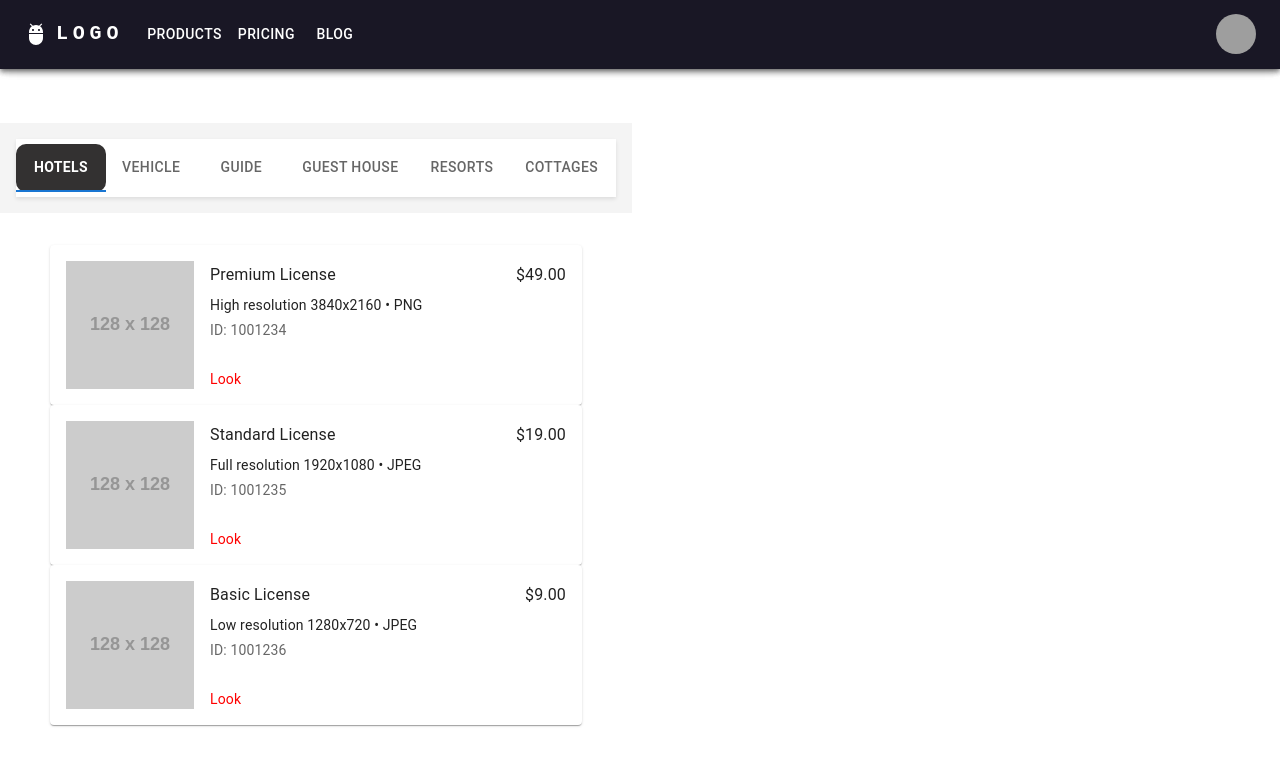
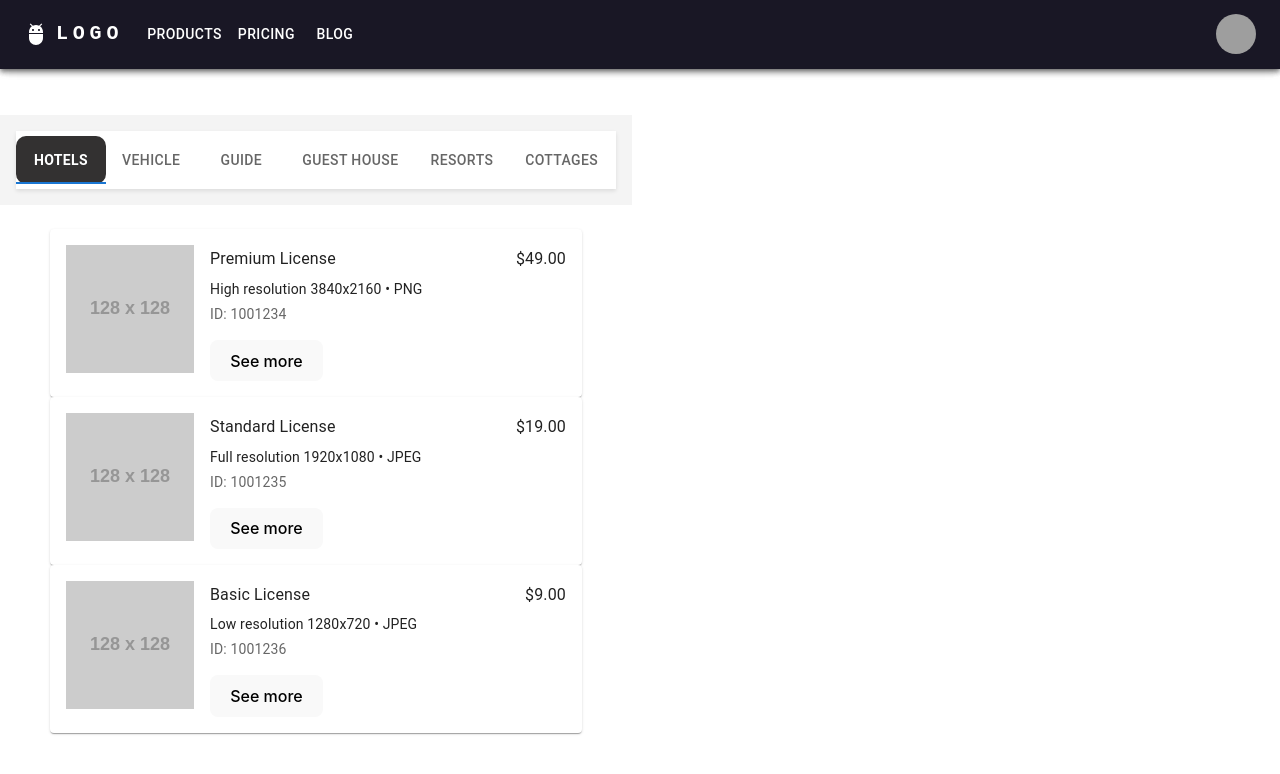
Before and after one commit to Ari-arangajanan/travel_mingele_minApp, a React (Vite) app: page / in a window 1280 px wide. Shown: the top 774 px of the page. Built offline with nearby package versions, Linux system fonts and the light colour scheme; grey boxes are pictures that could not be loaded.

Commit message:
card impl

```diff
--- a/src/Components/Card.tsx
+++ b/src/Components/Card.tsx
@@ -4,6 +4,7 @@ import Grid from "@mui/material/Grid";
 import Paper from "@mui/material/Paper";
 import Typography from "@mui/material/Typography";
 import ButtonBase from "@mui/material/ButtonBase";
+import Button from "./Button";
 
 const Img = styled("img")({
   margin: "auto",
@@ -18,7 +19,7 @@ interface CardProps {
   description: string;
   price: string;
   id: string;
-  onRemove: () => void;
+  handleClick: () => void;
 }
 
 const Card: React.FC<CardProps> = ({
@@ -27,7 +28,7 @@ const Card: React.FC<CardProps> = ({
   description,
   price,
   id,
-  onRemove,
+  handleClick,
 }) => {
   return (
     <Paper
@@ -59,13 +60,11 @@ const Card: React.FC<CardProps> = ({
               </Typography>
             </Grid>
             <Grid item>
-              <Typography
-                sx={{ cursor: "pointer", color: "red" }}
-                variant="body2"
-                onClick={onRemove}
-              >
-                Look
-              </Typography>
+              <Button
+                children="See more"
+                color="primary"
+                onClick={handleClick}
+              />
             </Grid>
           </Grid>
           <Grid item>
--- /dev/null
+++ b/src/Components/CardDetails.tsx
@@ -0,0 +1,16 @@
+import { AppBar, Box } from "@mui/material";
+import React, { Fragment } from "react";
+import NavBar from "./NavBar";
+
+const CardDetails = () => {
+  return (
+    <Fragment>
+      <AppBar position="fixed">
+        <NavBar />
+      </AppBar>
+      <Box>sample</Box>
+    </Fragment>
+  );
+};
+
+export default CardDetails;
--- a/src/pages/home/Home.tsx
+++ b/src/pages/home/Home.tsx
@@ -3,6 +3,7 @@ import React, { Fragment } from "react";
 import NavBar from "../../Components/NavBar";
 import Card from "../../Components/Card";
 import CategoryBAr from "../../Components/CategoryBAr";
+import { useNavigate } from "react-router-dom";
 
 const cardData = [
   {
@@ -29,8 +30,11 @@ const cardData = [
 ];
 
 const Home: React.FC = () => {
-  const handleRemove = (id: string) => {
-    console.log(`Remove clicked for ID: ${id}`);
+  const navigate = useNavigate();
+
+  const handleSeeMore = (id: string) => {
+    navigate(`/details/${id}`);
+    console.log(`see more clicked for ID: ${id}`);
   };
 
   return (
@@ -55,7 +59,7 @@ const Home: React.FC = () => {
         </Box>
 
         {/* <Button children="Button" onClick={() => console.log("clocked")} /> */}
-        <Box sx={{ marginTop: 2, padding: 2 }}>
+        <Box sx={{ marginTop: 1, padding: 2 }}>
           <div className="app-container">
             {cardData.map((card, index) => (
               <div key={index} className="card-box">
@@ -66,7 +70,7 @@ const Home: React.FC = () => {
                   description={card.description}
                   price={card.price}
                   id={card.id}
-                  onRemove={() => handleRemove(card.id)}
+                  handleClick={() => handleSeeMore(card.id)}
                 />
               </div>
             ))}
--- a/src/router/AppRout.tsx
+++ b/src/router/AppRout.tsx
@@ -1,13 +1,14 @@
 import React from "react";
 import { BrowserRouter as Router, Routes, Route } from "react-router-dom";
 import Home from "../pages/home/Home";
+import CardDetails from "../Components/CardDetails";
 
 const AppRout: React.FC = () => {
   return (
     <Router>
       <Routes>
         <Route path="/" element={<Home />} />
-        <Route path="/page" element={<Home />} />
+        <Route path="/details/:id" element={<CardDetails />} />
       </Routes>
     </Router>
   );
```
